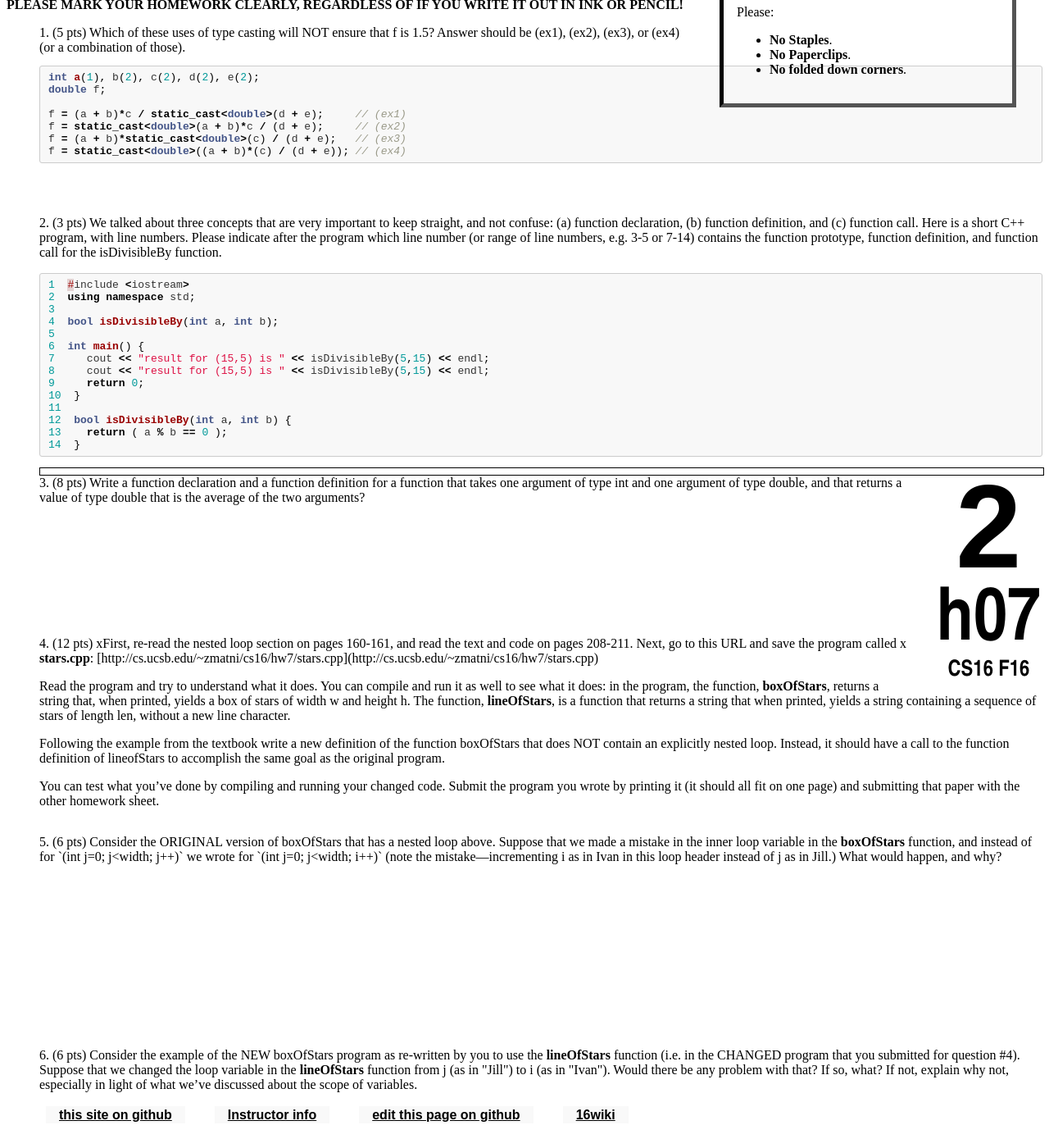
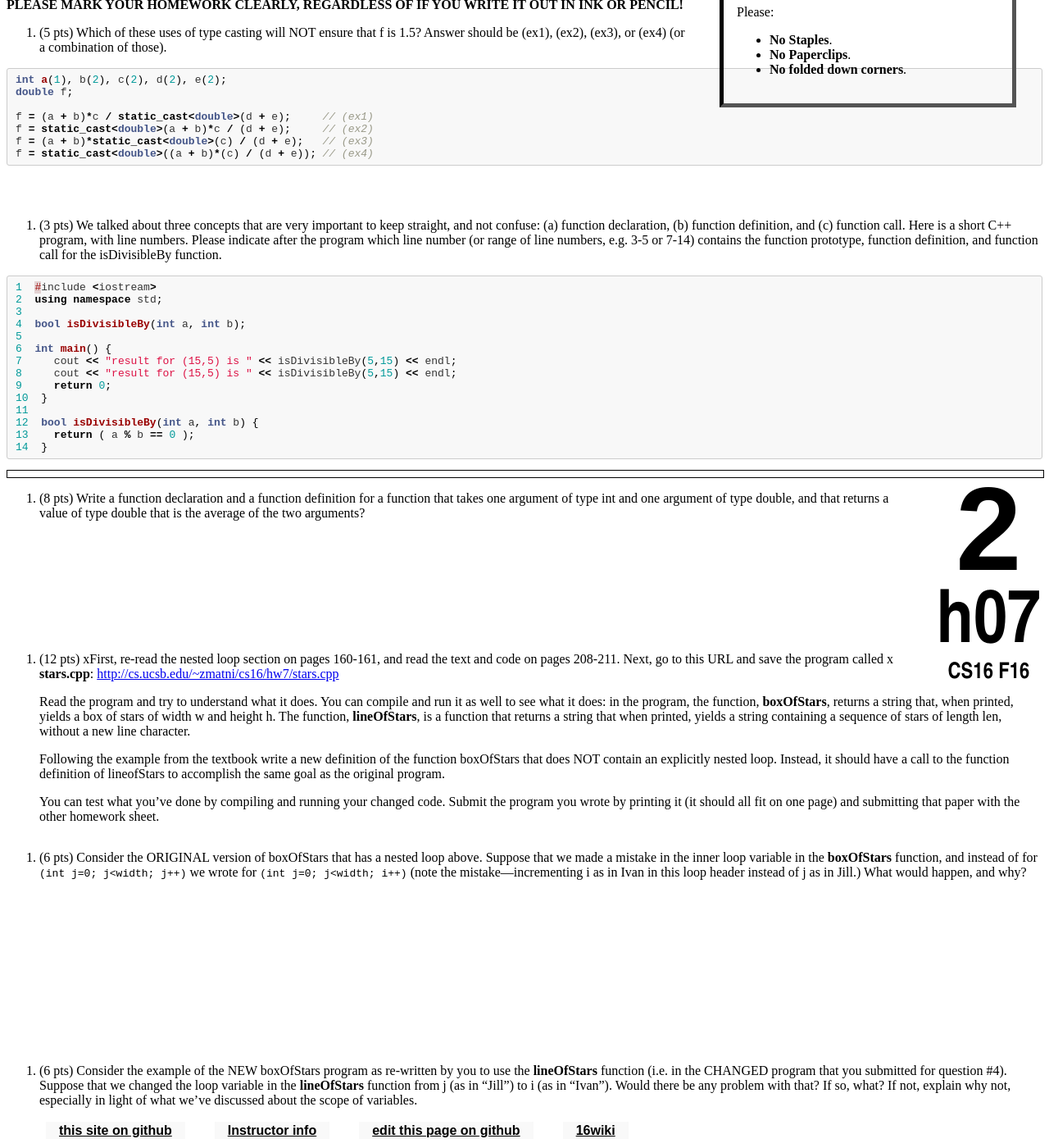
Before and after one commit to ucsb-cs16-s16/https-ucsb-cs16-s17.github.io, a Jekyll site: the page built from _hwk/h07.md, in a window 1280 px wide and 1400 px high, scrolled down 759 px. Shown: the whole window at 82% size. Built offline with Jekyll 4.4.1, drawn with Linux system fonts in a browser that asks for light colours.

Commit message:
Update h07.md

```diff
--- a/_hwk/h07.md
+++ b/_hwk/h07.md
@@ -9,8 +9,6 @@ due: 2016-10-20 14:00:00.00-7:00
 Read Chapter XXXXXXXXX (If you do not have a copy of the textbook yet, there is one on reserve at the library under "COMP000-STAFF - Permanent Reserve").
 
 <b>PLEASE MARK YOUR HOMEWORK CLEARLY, REGARDLESS OF IF YOU WRITE IT OUT IN INK OR PENCIL!</b>
-
-<ol markdown="1">
 
 1.	(5 pts) Which of these uses of type casting will NOT ensure that f is 1.5? Answer should be (ex1), (ex2), (ex3), or (ex4) (or a combination of those).
 
@@ -68,5 +66,3 @@ f = static_cast<double>((a + b)*(c) / (d + e));	// (ex4)
   <div style="margin-bottom:14em"></div>
 
 6.	(6 pts) Consider the example of the NEW boxOfStars program as re-written by you to use the <b>lineOfStars</b> function (i.e. in the CHANGED program that you submitted for question #4). Suppose that we changed the loop variable in the <b>lineOfStars</b> function from j (as in "Jill") to i (as in "Ivan"). Would there be any problem with that? If so, what? If not, explain why not, especially in light of what we’ve discussed about the scope of variables.
-
-</ol>
```
